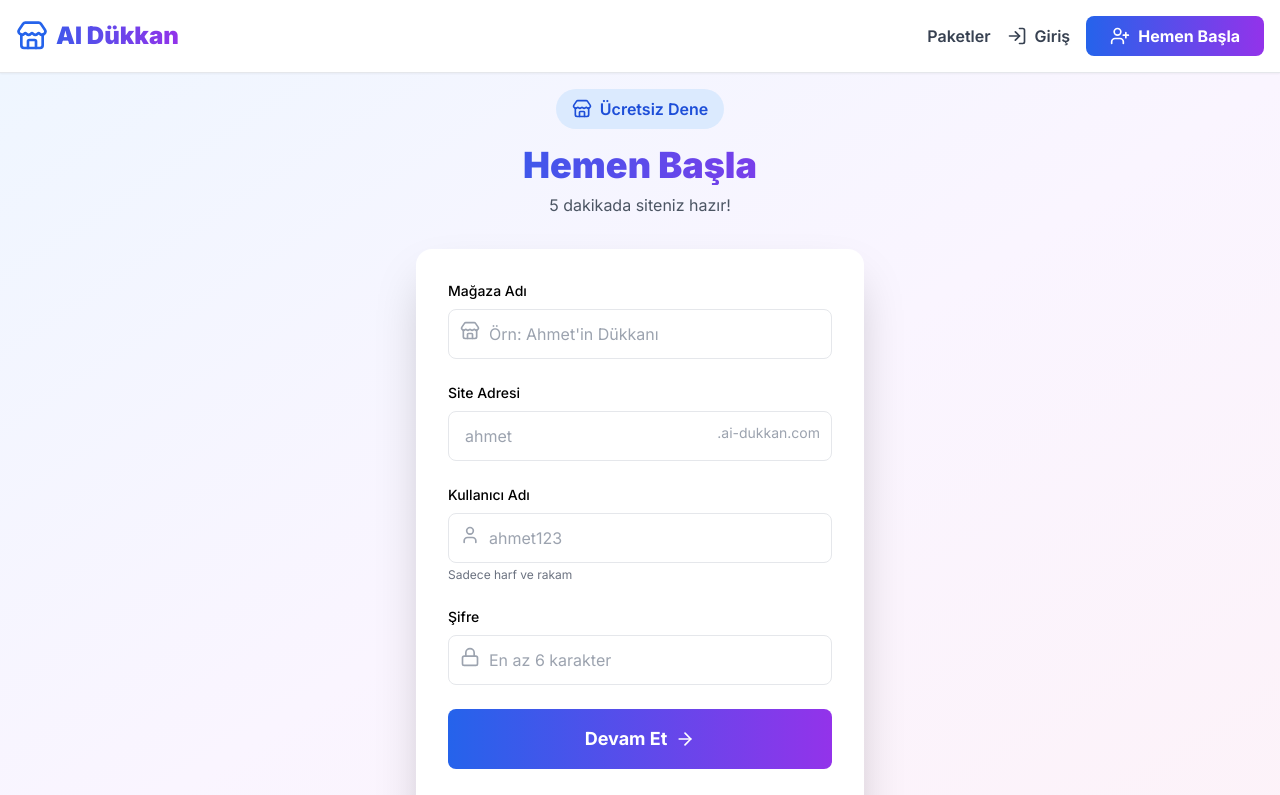
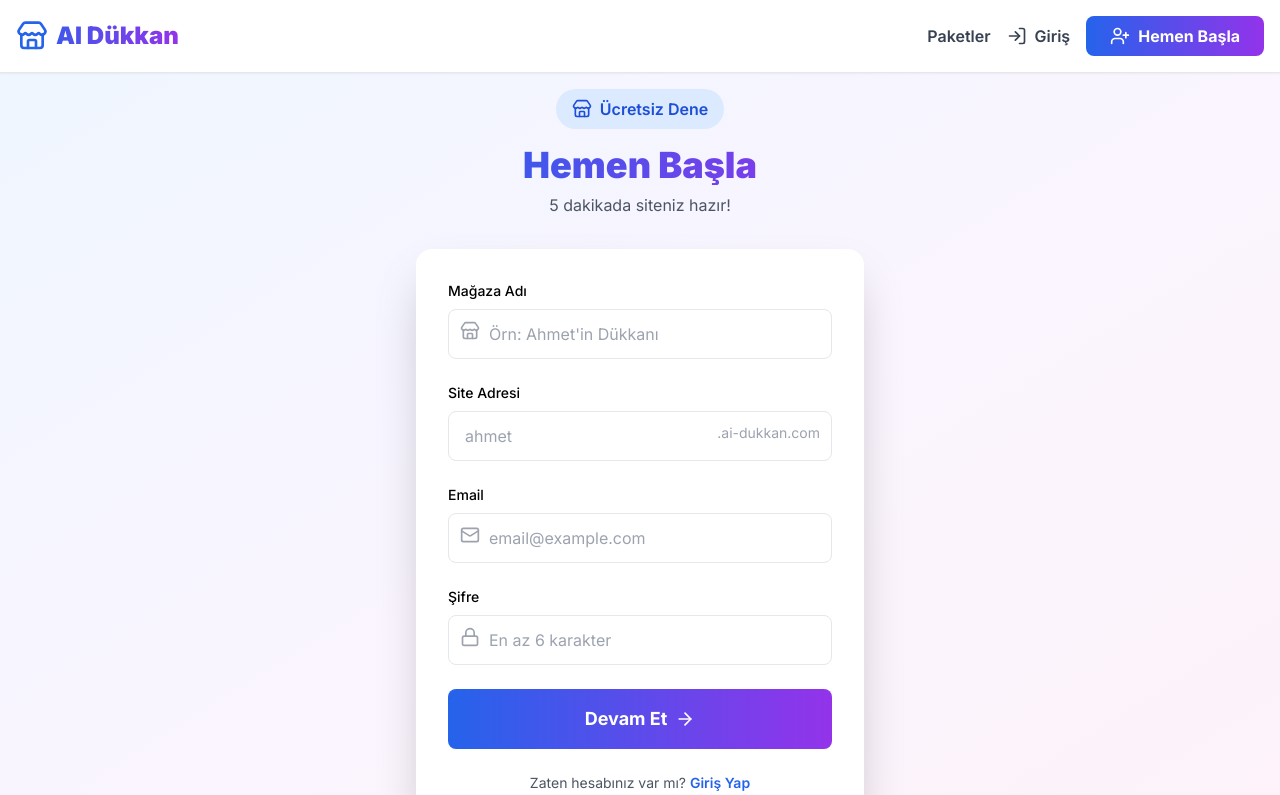
Before and after one commit to mckvgc1461-commits/marketplace-platform, a Next.js app: page /auth/kayit in a window 1280 px wide. Shown: the top 795 px of the page. Built offline with nearby package versions, Linux system fonts and the light colour scheme.

Commit message:
Email sistemi geri yuklendi

```diff
--- a/app/auth/giris/page.tsx
+++ b/app/auth/giris/page.tsx
@@ -9,7 +9,7 @@ export default function GirisPage() {
   const router = useRouter();
   const [loading, setLoading] = useState(false);
   const [error, setError] = useState('');
-  const [form, setForm] = useState({ username: '', password: '' });
+  const [form, setForm] = useState({ email: '', password: '' });
 
   const handleSubmit = async (e: React.FormEvent) => {
     e.preventDefault();
@@ -17,10 +17,8 @@ export default function GirisPage() {
     setError('');
 
     try {
-      const tempEmail = `${form.username}@temp.local`;
-
       const { error } = await supabase.auth.signInWithPassword({
-        email: tempEmail,
+        email: form.email,
         password: form.password,
       });
 
@@ -44,16 +42,16 @@ export default function GirisPage() {
         <div className="bg-white rounded-2xl shadow-2xl p-8">
           <form onSubmit={handleSubmit} className="space-y-6">
             <div>
-              <label className="block text-sm font-medium mb-2">Kullanıcı Adı</label>
+              <label className="block text-sm font-medium mb-2">Email</label>
               <div className="relative">
                 <Mail className="absolute left-3 top-3 text-gray-400" size={20} />
                 <input
-                  type="text"
+                  type="email"
                   required
                   className="w-full pl-10 pr-4 py-3 border rounded-lg focus:ring-2 focus:ring-blue-500"
-                  placeholder="ahmet123"
-                  value={form.username}
-                  onChange={(e) => setForm({ ...form, username: e.target.value })}
+                  placeholder="email@example.com"
+                  value={form.email}
+                  onChange={(e) => setForm({ ...form, email: e.target.value })}
                 />
               </div>
             </div>
--- a/app/auth/kayit/page.tsx
+++ b/app/auth/kayit/page.tsx
@@ -10,7 +10,7 @@ export default function KayitPage() {
   const [loading, setLoading] = useState(false);
   const [error, setError] = useState('');
   const [form, setForm] = useState({
-    username: '',
+    email: '',
     password: '',
     storeName: '',
     subdomain: ''
@@ -22,43 +22,20 @@ export default function KayitPage() {
     setError('');
 
     try {
-      // 1. Kullanıcı kaydı - email yerine username@temp.com kullan
-      const tempEmail = `${form.username}@temp.local`;
-
+      // 1. Kullanıcı kaydı
       const { data: authData, error: authError } = await supabase.auth.signUp({
-        email: tempEmail,
+        email: form.email,
         password: form.password,
         options: {
           emailRedirectTo: `${window.location.origin}/dashboard`,
           data: {
             store_name: form.storeName,
-            subdomain: form.subdomain,
-            username: form.username
+            subdomain: form.subdomain
           }
         }
       });
 
-      if (authError) {
-        // Zaten kayıtlıysa giriş yap
-        const { data: signInData, error: signInError } = await supabase.auth.signInWithPassword({
-          email: tempEmail,
-          password: form.password,
-        });
-
-        if (signInError) throw new Error('Bu kullanıcı adı zaten kayıtlı veya şifre yanlış.');
-
-        // Mevcut store'u bul
-        const { data: existingStore } = await supabase
-          .from('stores')
-          .select('subdomain')
-          .eq('owner_id', signInData.user?.id)
-          .single();
-
-        if (existingStore) {
-          router.push('/musteri/odeme?subdomain=' + existingStore.subdomain);
-          return;
-        }
-      }
+      if (authError) throw authError;
 
       // 2. Mağaza oluştur
       const { error: storeError } = await supabase
@@ -67,8 +44,8 @@ export default function KayitPage() {
           owner_id: authData.user?.id,
           store_name: form.storeName,
           subdomain: form.subdomain.toLowerCase(),
-          contact_email: tempEmail,
-          status: 'pending' // Ödeme yapana kadar pending
+          contact_email: form.email,
+          status: 'pending'
         }]);
 
       if (storeError) throw storeError;
@@ -142,19 +119,18 @@ export default function KayitPage() {
             </div>
 
             <div>
-              <label className="block text-sm font-medium mb-2">Kullanıcı Adı</label>
+              <label className="block text-sm font-medium mb-2">Email</label>
               <div className="relative">
-                <User className="absolute left-3 top-3 text-gray-400" size={20} />
+                <Mail className="absolute left-3 top-3 text-gray-400" size={20} />
                 <input
-                  type="text"
+                  type="email"
                   required
                   className="w-full pl-10 pr-4 py-3 border rounded-lg focus:ring-2 focus:ring-blue-500"
-                  placeholder="ahmet123"
-                  value={form.username}
-                  onChange={(e) => setForm({ ...form, username: e.target.value.toLowerCase().replace(/[^a-z0-9]/g, '') })}
+                  placeholder="email@example.com"
+                  value={form.email}
+                  onChange={(e) => setForm({ ...form, email: e.target.value })}
                 />
               </div>
-              <p className="text-xs text-gray-500 mt-1">Sadece harf ve rakam</p>
             </div>
 
             <div>
```
